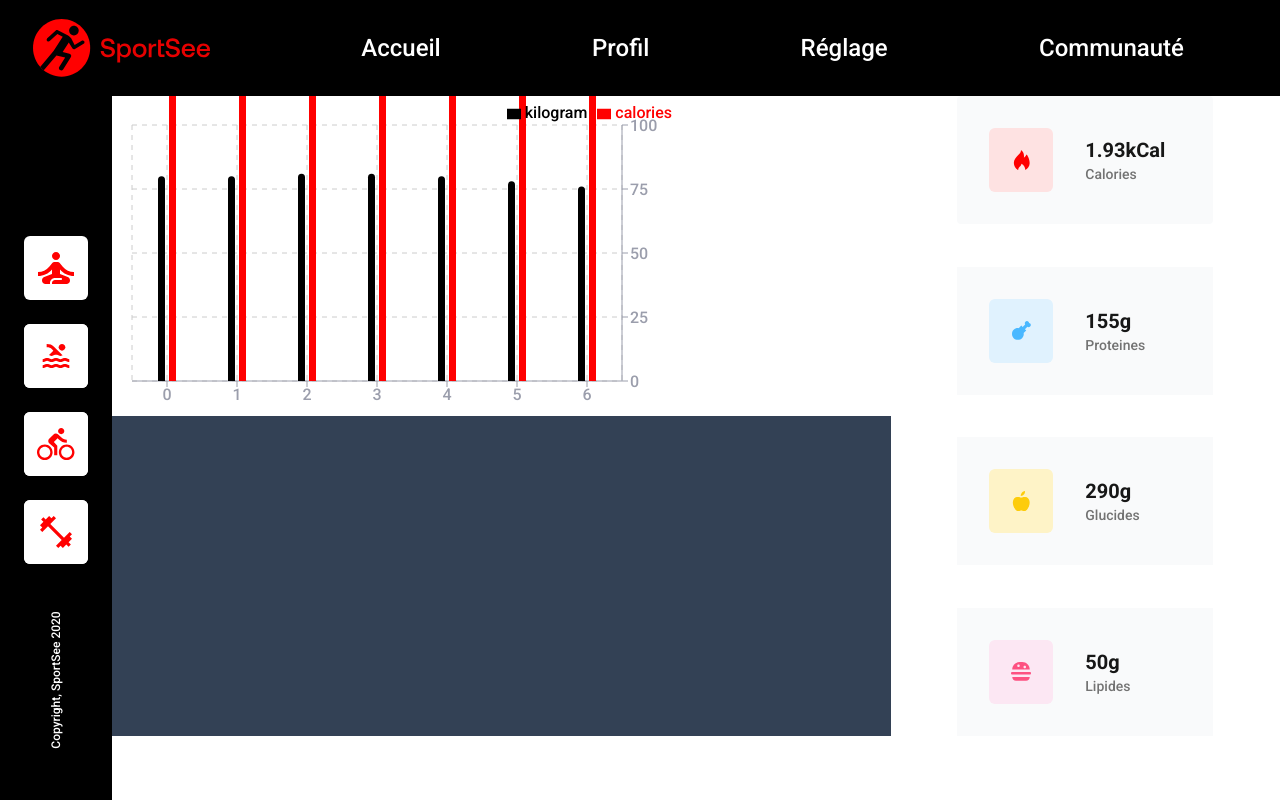
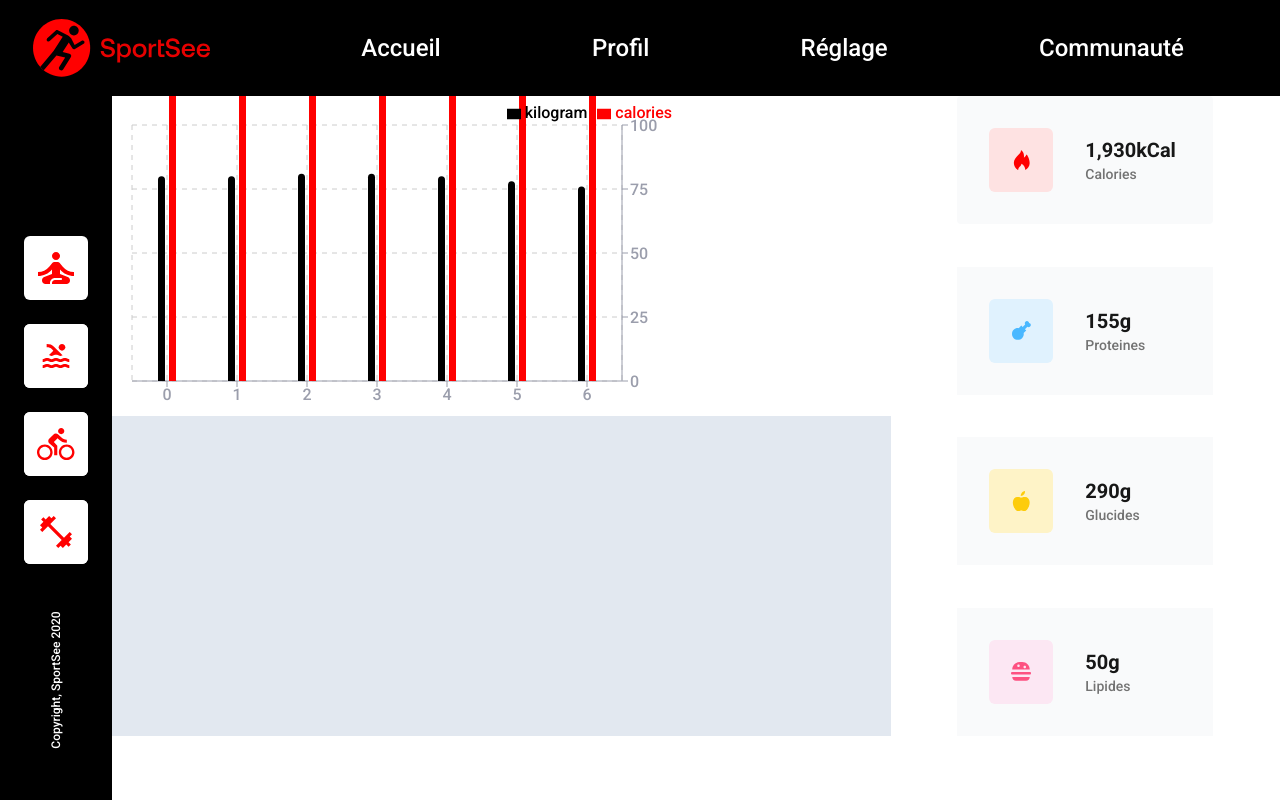
Before and after one commit to ChuckBDT/OC-12-SportSee, a React (Create React App) app: page / in a window 1280 px wide. Built offline with nearby package versions, Linux system fonts and the light colour scheme.

Commit message:
Minor fix

```diff
--- a/src/components/SideStats.js
+++ b/src/components/SideStats.js
@@ -4,7 +4,11 @@ function SideStats({ data }) {
   // Tailwind Gray Color (#FBFBFB)
   // Tailwind Red Fire color (#FF0000)
   // and all other colors
-  console.log(data);
+
+  const calorieNormalized = (data.calorieCount / 1000)
+    .toFixed(3)
+    .replace(/\./g, ",");
+
   return (
     <div className="flex flex-col justify-between items-center  w-1/3 ">
       <div className="h-32 w-64 bg-gray-50 flex justify-center items-center rounded">
@@ -23,7 +27,7 @@ function SideStats({ data }) {
           </svg>
         </div>
         <div className="text-xl font-bold text-neutral-900 flex flex-col justify-center items-start w-2/4 pl-8">
-          {data.calorieCount / 1000}kCal <br />
+          {calorieNormalized}kCal <br />
           <span className="text-sm font-medium text-neutral-500">Calories</span>
         </div>
       </div>
--- a/src/views/Home.js
+++ b/src/views/Home.js
@@ -11,7 +11,7 @@ const id12 = id.data.keyData;
 function Home() {
   return (
     <div className="w-full pl-28 flex ">
-      <div className="grid-container bg-slate-700 w-2/3 grid grid-cols-3 grid-rows-2">
+      <div className="grid-container bg-slate-200 w-2/3 grid grid-cols-3 grid-rows-2">
         <ActivityChart data={activity12} />
         <div className="duree h-64"></div>
         <div className="hexagone h-64"></div>
```
